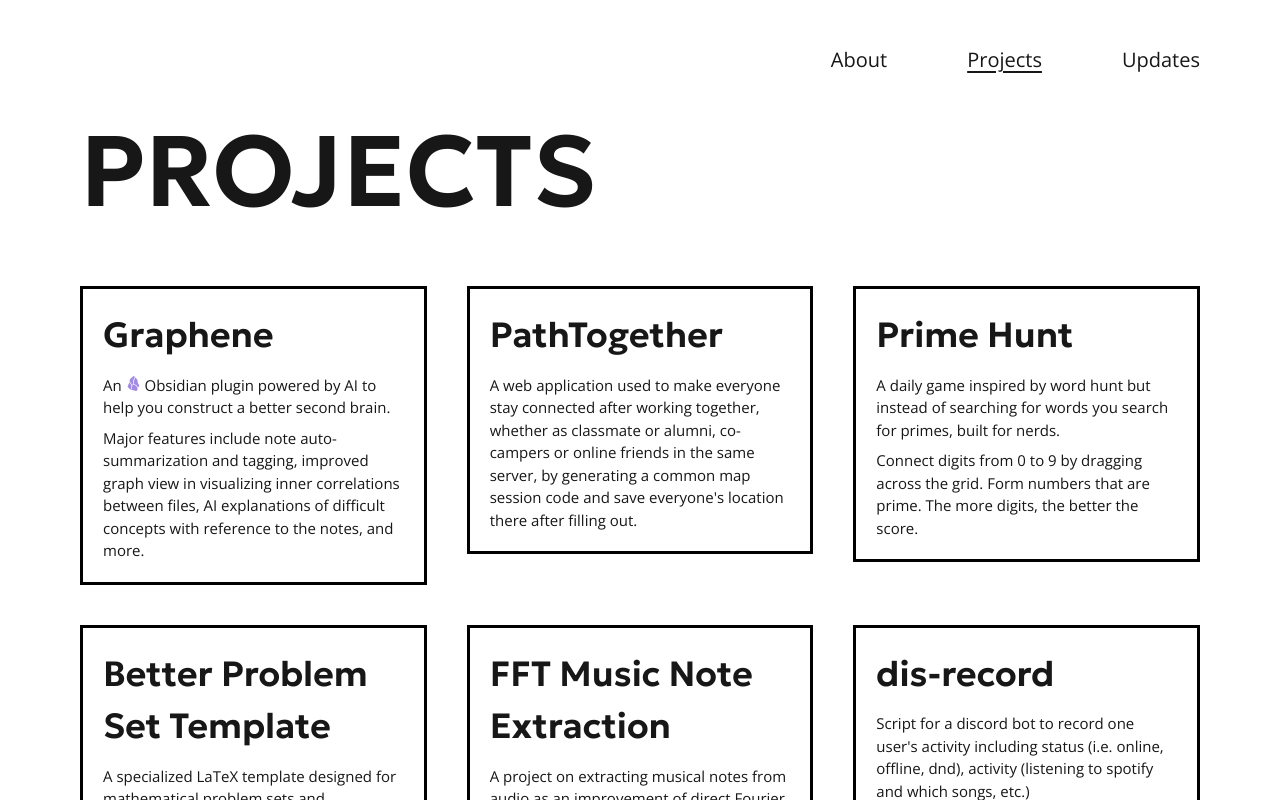
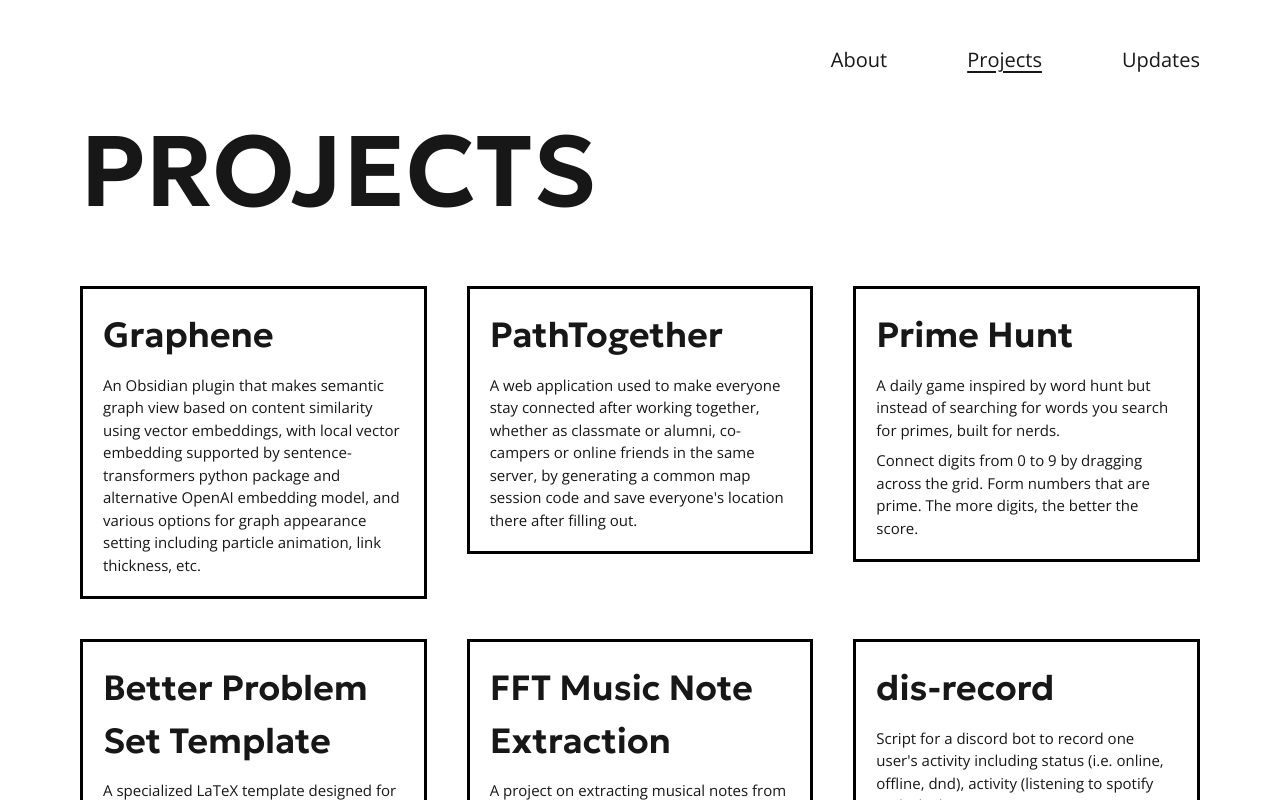
Before and after one commit to suniyao/personal-website, a Next.js app: page /project in a window 1280 px wide. Shown: the top 800 px of the page. Built offline with nearby package versions, Linux system fonts and the light colour scheme; a web font is replaced by a local one.

Commit message:
changed graphene details

```diff
--- a/app/(pages)/project/page.tsx
+++ b/app/(pages)/project/page.tsx
@@ -11,13 +11,7 @@ export default function Project(){
       <div className="grid grid-cols-1 md:grid-cols-2 lg:grid-cols-3 gap-10 mt-10 w-full items-stretch justify-items-center">
         <Card title="Graphene" link="https://github.com/suniyao/graphene">
           <p>
-          An {" "}
-          <span className="inline-block">
-            <SiObsidian color="#A28AE5"/>
-          </span> Obsidian plugin powered by AI to help you construct a better second brain.
-          </p>
-          <p>
-            Major features include note auto-summarization and tagging, improved graph view in visualizing inner correlations between files, AI explanations of difficult concepts with reference to the notes, and more.
+            An Obsidian plugin that makes semantic graph view based on content similarity using vector embeddings, with local vector embedding supported by sentence-transformers python package and alternative OpenAI embedding model, and various options for graph appearance setting including particle animation, link thickness, etc.
           </p>
         </Card>
 
```
